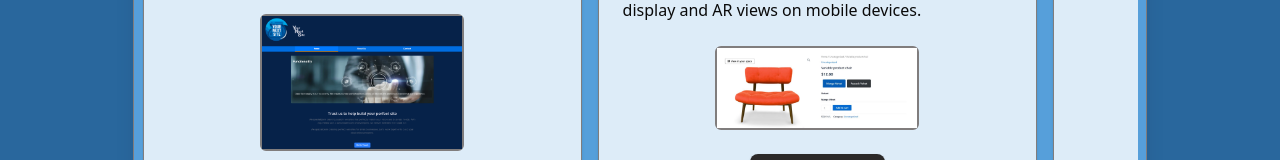
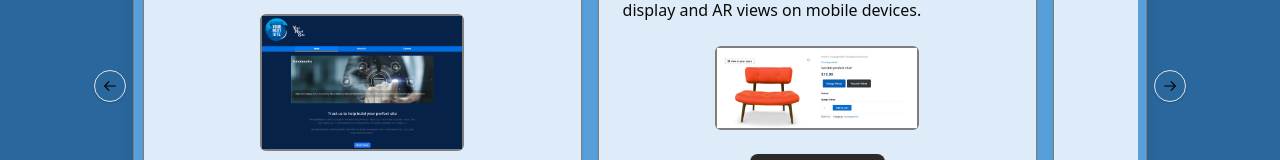
Before and after one commit to Pmacdon15/portfolio, a Next.js app: page / in a window 1280 px wide. Shown: the part 1178-1338 px from the top of the page. Built offline with nearby package versions, Linux system fonts and the light colour scheme.

Commit message:
fixed logic

```diff
--- a/src/components/carousels/carousel-projects.tsx
+++ b/src/components/carousels/carousel-projects.tsx
@@ -124,8 +124,8 @@ export function CarouselProjects() {
 						</CarouselItem>
 					))}
 				</CarouselContent>
-				{isMobileDevice && <CarouselPrevious />}
-				{isMobileDevice && <CarouselNext />}
+				{!isMobileDevice && <CarouselPrevious />}
+				{!isMobileDevice && <CarouselNext />}
 			</Carousel>
 
 			{fullScreenImage && (
```
